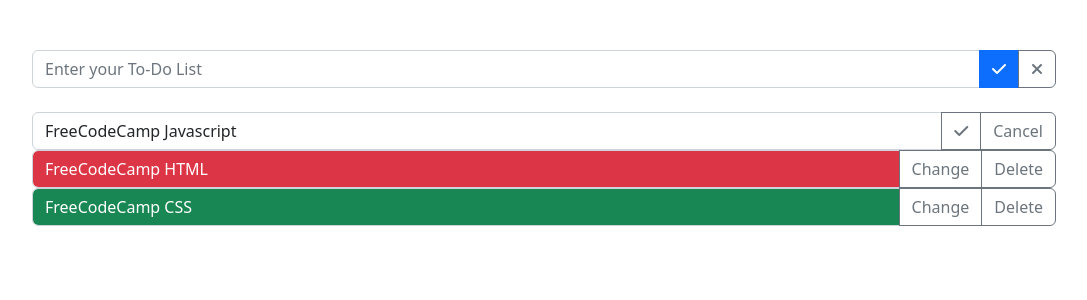
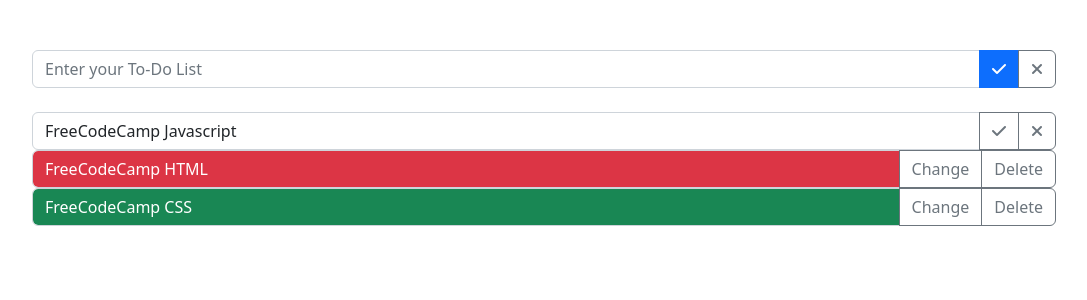
Before and after one commit to conicuznhm/ReactWorkshop, a React (Create React App) app: page / in a window 1280 px wide. Both pictures are taken after a click on the element "FreeCodeCamp Javascript". Shown: the top 300 px of the page, without its empty margins (96-1183 px from the left). Built offline with nearby package versions, Linux system fonts and the light colour scheme.

Commit message:
update: clean up UpdateItem function

```diff
--- a/src/App.js
+++ b/src/App.js
@@ -33,13 +33,13 @@
     setItems(newItems);
   }
   // edit mode --- action when click 'Done' or 'Change' button
-  const handleClickUpdateItems = (idxToUpdate, editItem, keyToUpdate, handlerIsEdit) => {
-    const tempArr = [...items];                                                               // clone [items] array
-    const newObj = Object.assign({}, tempArr[idxToUpdate], { [keyToUpdate]: editItem })       // create new object with 'editItem'
-    tempArr.splice(idxToUpdate, 1, newObj);                                                   // substitute tempArr[idxToUpdate] with {newObj}
-    setItems(tempArr);                                                                        // update [items] with [tempArr]
-
-    if (keyToUpdate === 'title') handlerIsEdit();                                             // toggle isEdit status <----------- function from <Item />
+  const handleUpdateItem = (id, updateValue) => {
+    const idx = items.findIndex(item => item.id === id);
+    const tempArr = [...items];                                       // clone [items] array
+    // const newObj = Object.assign({}, tempArr[idx], updateValue)       // create new object with 'editItem'
+    // tempArr.splice(idx, 1, newObj);                                   // substitute tempArr[idxToUpdate] with {newObj}
+    tempArr[idx] = {...tempArr[idx], ...updateValue}                  // merge object, the right one will replace if have same key
+    setItems(tempArr);                                                // update [items] with [tempArr]
   }
   // --------------------------------------------------------------------------------------------
 
@@ -52,7 +52,7 @@
       <ListItems
         items={items}
         onClickDelete={handleDelteItem}
-        onClickUpdateItem={handleClickUpdateItems}
+        onClickUpdateItem={handleUpdateItem}
       />
     </div>
   );
--- a/src/component/Item.js
+++ b/src/component/Item.js
@@ -1,6 +1,6 @@
 import { useState } from "react";
 
-const Item = ({ idx, item, onClickDelete, onClickUpdateItem }) => {
+const Item = ({ item, onClickDelete, onClickUpdateItem }) => {
     const [isEdit, setIsEdit] = useState(false);                        // for toggling between display and edit mode
     const [editItem, setEditItem] = useState(item.title);               // for edit data
 
@@ -21,18 +21,24 @@
         handlerIsEdit();
     }
 
+    // action when click confirm on edit mode
+    const handleUpdateFromEdit = () => {
+        onClickUpdateItem(item.id, {title: editItem});
+        handlerIsEdit();
+    }
+
     // item: display mode
     const displayItemMode = <div className="input-group">
         <div className={`form-control text-bg-${statusColor}`} onClick={handlerIsEdit} >{item.title}</div>
-        <button className="btn btn-outline-secondary" onClick={() => onClickUpdateItem(idx, !item.completed, 'completed', handlerIsEdit)} >Change</button>
+        <button className="btn btn-outline-secondary" onClick={() => onClickUpdateItem(item.id, {completed: !item.completed})} >Change</button>
         <button className="btn btn-outline-secondary" onClick={() => onClickDelete(item.id)} >Delete</button>
     </div>
 
     // item: edit mode
     const editItemMode = <div className="input-group">
         <input className="form-control" onChange={handleEditItem} value={editItem} />
-        <button className="btn btn-outline-secondary" onClick={() => onClickUpdateItem(idx, editItem, 'title', handlerIsEdit)} ><i className="fa-solid fa-check" /></button>
-        <button className="btn btn-outline-secondary" onClick={hadleCancelItem} >Cancel</button>
+        <button className="btn btn-outline-secondary" onClick={handleUpdateFromEdit} ><i className="fa-solid fa-check" /></button>
+        <button className="btn btn-outline-secondary" onClick={hadleCancelItem} ><i className="fa-solid fa-xmark" /></button>
     </div>
 
     return (
--- a/src/component/ListItems.js
+++ b/src/component/ListItems.js
@@ -3,10 +3,8 @@
 const ListItems = ({ items, onClickDelete, onClickUpdateItem }) => {
     return (
         <div>
-            {items.map((item, idx) => <Item
+            {items.map(item => <Item
                 key={item.id}
-
-                idx={idx}
                 item={item}
                 onClickDelete={onClickDelete}
                 onClickUpdateItem={onClickUpdateItem}
```
